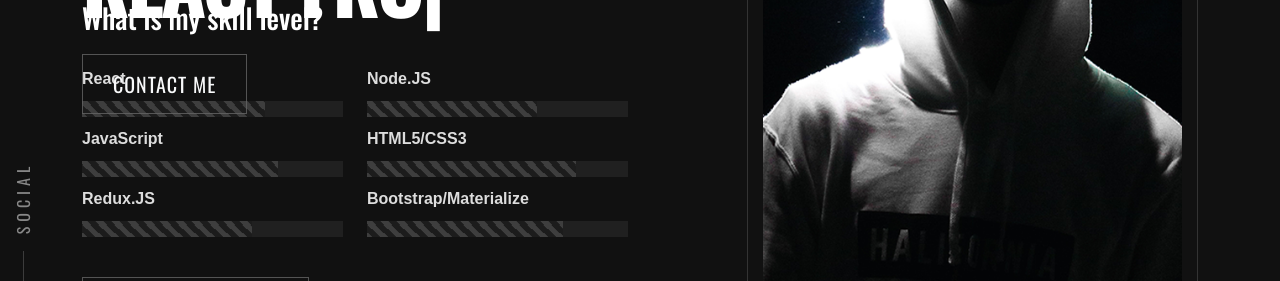
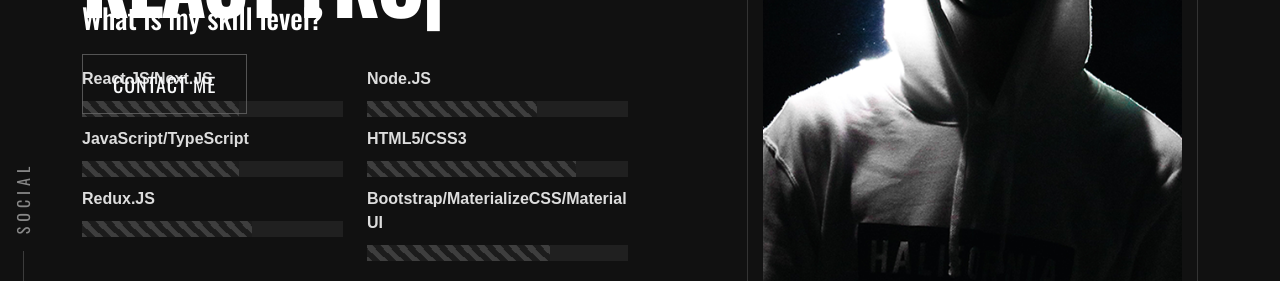
Before and after one commit to tracy161/react-portfolio-v1, a React (Create React App) app: page / in a window 1280 px wide. Shown: the part 400-681 px from the top of the page. Built offline with nearby package versions, Linux system fonts and the light colour scheme.

Commit message:
edit about us

```diff
--- a/src/components/About.js
+++ b/src/components/About.js
@@ -46,10 +46,10 @@ const About = () => {
                 <br />
                 <Row>
                   <Col md={6}>
-                    <span>React</span>
-                    <ProgressBar animated now={70} />
-                    <span>JavaScript</span>
-                    <ProgressBar animated now={75} />
+                    <span>React.JS/Next.JS</span>
+                    <ProgressBar animated now={60} />
+                    <span>JavaScript/TypeScript</span>
+                    <ProgressBar animated now={60} />
                     <span>Redux.JS</span>
                     <ProgressBar animated now={65} />
                   </Col>
@@ -58,8 +58,8 @@ const About = () => {
                     <ProgressBar animated now={65} />
                     <span>HTML5/CSS3</span>
                     <ProgressBar animated now={80} />
-                    <span>Bootstrap/Materialize</span>
-                    <ProgressBar animated now={75} />
+                    <span>Bootstrap/MaterializeCSS/Material UI</span>
+                    <ProgressBar animated now={70} />
                   </Col>
                 </Row>
               </div>
```
Also changed, not shown: 1 other file (tests, documents, lock files or other folders).
